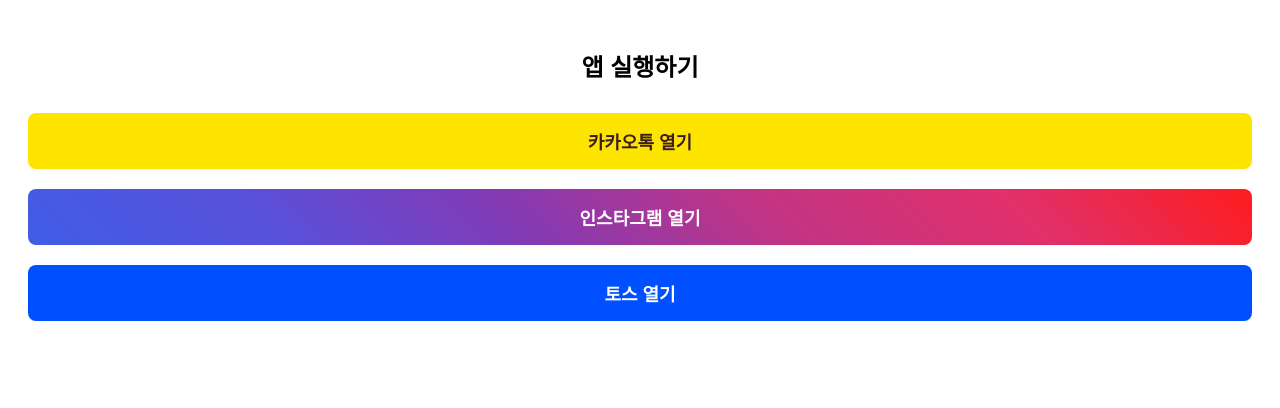
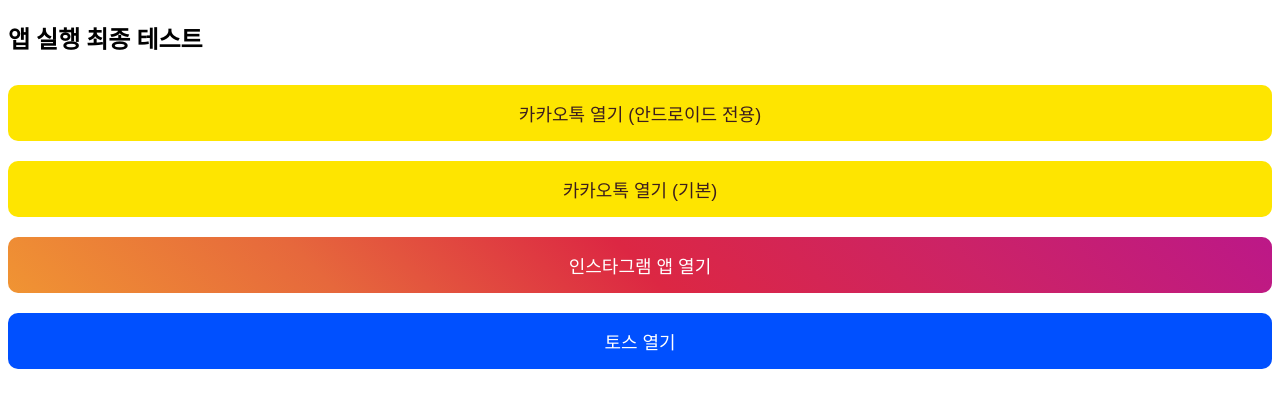
Before and after one commit to yangwonjon/yangwonjon, a plain HTML site: page index.html in a window 1280 px wide. Drawn offline with Linux system fonts and the light colour scheme.

Commit message:
Add files via upload

```diff
--- a/index.html
+++ b/index.html
@@ -3,47 +3,39 @@
 <head>
     <meta charset="UTF-8">
     <meta name="viewport" content="width=device-width, initial-scale=1.0">
-    <title>앱 실행 버튼 테스트</title>
+    <title>앱 실행 테스트</title>
     <style>
-        body { font-family: sans-serif; text-align: center; padding: 20px; }
-        button {
-            width: 100%;
-            padding: 15px;
-            margin: 10px 0;
-            font-size: 18px;
-            font-weight: bold;
-            color: white;
-            border: none;
-            border-radius: 8px;
-            cursor: pointer;
-        }
+        button { width: 100%; padding: 15px; margin: 10px 0; font-size: 18px; cursor: pointer; border: none; border-radius: 10px; color: white; }
         .kakao { background-color: #FEE500; color: #3c1e1e; }
-        .instagram { background: linear-gradient(45deg, #405de6, #5851db, #833ab4, #c13584, #e1306c, #fd1d1d); }
+        .insta { background: linear-gradient(45deg, #f09433, #e6683c, #dc2743, #cc2366, #bc1888); }
         .toss { background-color: #0050FF; }
     </style>
 </head>
 <body>
 
-    <h2>앱 실행하기</h2>
+    <h2>앱 실행 최종 테스트</h2>
 
-    <button class="kakao" onclick="openApp('kakaotalk://')">카카오톡 열기</button>
+    <button class="kakao" onclick="openApp('intent://kakaotalk/#Intent;scheme=kakaotalk;package=com.kakao.talk;end')">카카오톡 열기 (안드로이드 전용)</button>
+    <button class="kakao" onclick="openApp('kakaotalk://')">카카오톡 열기 (기본)</button>
 
-    <button class="instagram" onclick="openApp('instagram://')">인스타그램 열기</button>
+    <button class="insta" onclick="openApp('instagram://user?username=instagram')">인스타그램 앱 열기</button>
 
     <button class="toss" onclick="openApp('supertoss://')">토스 열기</button>
 
     <script>
         function openApp(url) {
+            const start = Date.now();
+
             // 앱 실행 시도
             window.location.href = url;
 
-            // 앱이 설치되지 않았을 경우를 대비한 처리 (선택 사항)
-            // 0.5초 후에 반응이 없으면 아무 동작 안 하거나 안내 메시지를 띄울 수 있습니다.
+            // 앱이 안 열릴 경우 0.8초 후 반응 확인 (안드로이드 등에서 유용)
             setTimeout(function() {
-                console.log("앱 실행 시도 완료");
-            }, 500);
+                if (Date.now() - start < 1500) {
+                    console.log("앱이 설치되지 않았거나 실행할 수 없습니다.");
+                }
+            }, 800);
         }
     </script>
-
 </body>
 </html>
```
